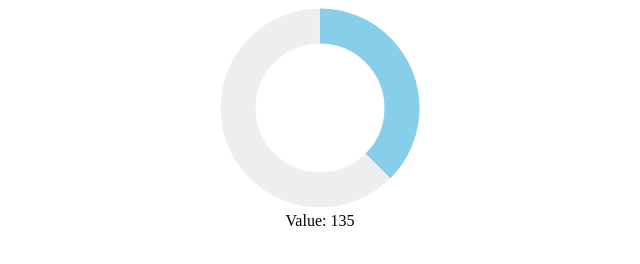
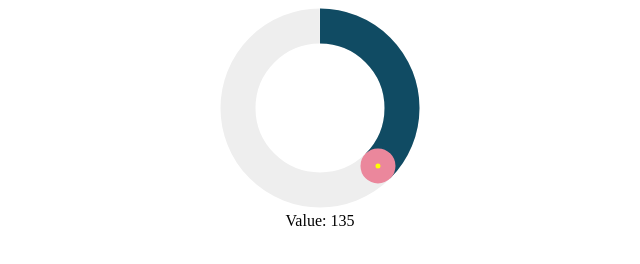
Before and after one commit to maslick/radiaSlider, a plain HTML site: page index.html in a window 1280 px wide. Both pictures are taken after a click on the element 640 px from the left and 108 px from the top of the page. Shown: the whole page, without its empty margins (320-960 px from the left). Drawn offline with Linux system fonts and the light colour scheme.

Commit message:
added a knob

```diff
--- a/index.html
+++ b/index.html
@@ -6,8 +6,8 @@
     <title></title>
 </head>
 <body>
-    <canvas id="myCanvas" width="200" height="200" data-max="360" data-min="0"></canvas>
-    <div>
+    <canvas id="myCanvas" width="200" height="200" data-max="360" data-min="0" class="unselectable"></canvas>
+    <div unselectable="on" class="unselectable">
         Value: <span id="value"></span>
     </div>
 </body>
@@ -21,12 +21,20 @@
     div {
         text-align: center;
     }
+
+    .unselectable {
+        -moz-user-select: -moz-none;
+        -khtml-user-select: none;
+        -webkit-user-select: none;
+        -o-user-select: none;
+        user-select: none;
+    }
 </style>
 
 
 <script src="slider.js"></script>
 <script>
-    var knob1 = new radialSlider("myCanvas");
+    var slider = new radialSlider("myCanvas");
 </script>
 
 </html>
--- a/slider.js
+++ b/slider.js
@@ -17,10 +17,10 @@ var radialSlider  = function (id) {
         click,
         ang_degrees,
         min,
-        max;
+        max,
+        x,y;
 
     var draw = function() {
-        //console.log("drawing..");
         context.clearRect(0, 0, slider.width, slider.height);
 
         // Scale
@@ -32,10 +32,21 @@ var radialSlider  = function (id) {
 
         // Data
         context.beginPath();
-        context.strokeStyle = '#87CEEB';
+        context.strokeStyle = '#104b63';
         context.arc(x0, y0, radius, startAngle, endAngle, counterClockwise);
         context.lineWidth = 35;
         context.stroke();
+
+        // Knob
+        context.beginPath();
+        context.strokeStyle = '#eb879c';
+        context.arc(Math.cos(endAngle)*radius + w2,Math.sin(endAngle)*radius + h2,10,0,Math.PI*2,true);
+        context.lineWidth = 15;
+        context.fillStyle = 'yellow';
+        context.fill();
+        context.stroke();
+
+        // Set value field
         document.getElementById('value').innerHTML = Math.round(ang_degrees);
     };
 
@@ -80,6 +91,16 @@ var radialSlider  = function (id) {
         slider.addEventListener('touchend', _handleEnd, false);
     }
 
+    function _rotation() {
+        x = event.layerX;
+        y = event.layerY;
+
+        endAngle = Math.atan2(y-h2, x-w2);
+        ang_degrees = (endAngle + Math.PI / 2 > 0 ? endAngle + Math.PI / 2 : (2 * Math.PI + endAngle + Math.PI / 2)) * 360 / (2 * Math.PI);
+        ang_degrees = ang_degrees * (max - min) / 360 + Math.round(min);
+        draw();
+    }
+
     function _init(id, options) {
         the_body = document.body;
         slider = document.getElementById(id);
@@ -95,21 +116,10 @@ var radialSlider  = function (id) {
         click = true;
         min = slider.dataset.min || 0;
         max = slider.dataset.max || 100;
-        console.log("Min: " + min + ", max: " + max);
         ang_degrees = min;
         draw();
         _setEventBindings();
     }
 
-    function _rotation() {
-        var x = event.layerX;
-        var y = event.layerY;
-
-        endAngle = Math.atan2(y-h2, x-w2);
-        ang_degrees = (endAngle+Math.PI/2 > 0 ? endAngle+Math.PI/2 : (2 * Math.PI + endAngle+Math.PI/2)) * 360 / (2 * Math.PI);
-        ang_degrees = ang_degrees * (max - min) / 360 + Math.round(min);
-        draw();
-    }
-
     _init(id);
 };
```
